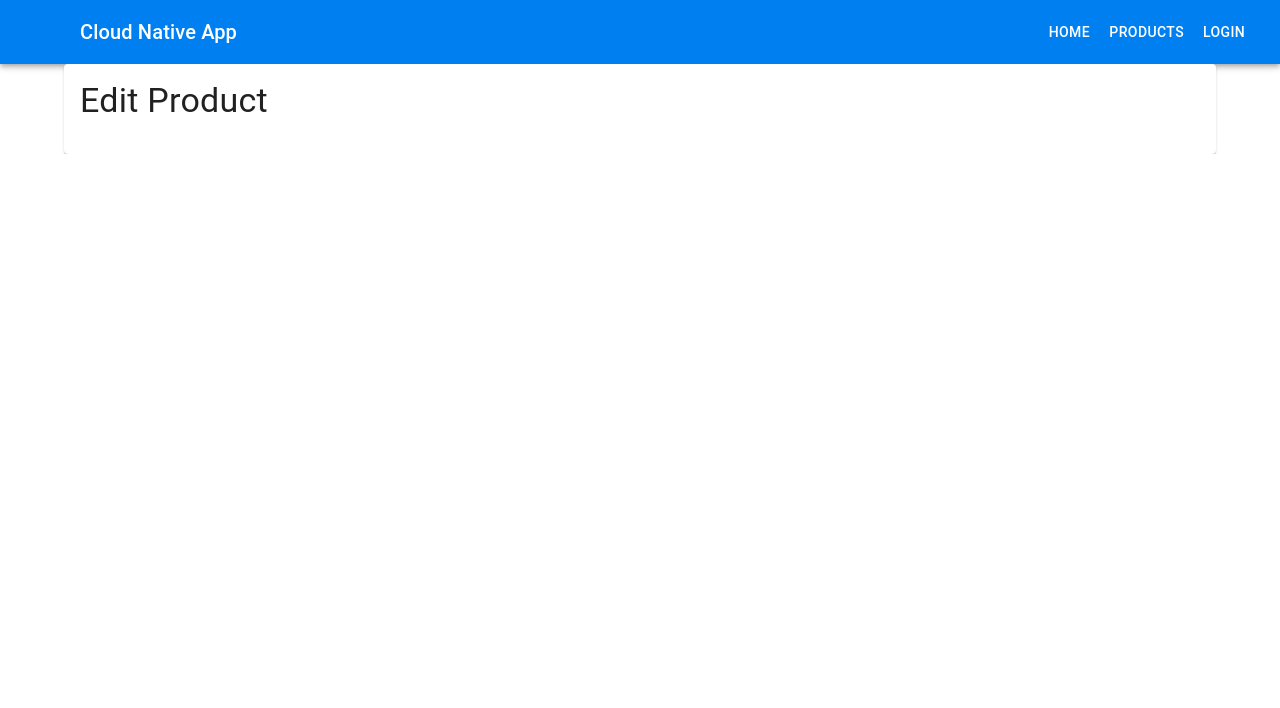
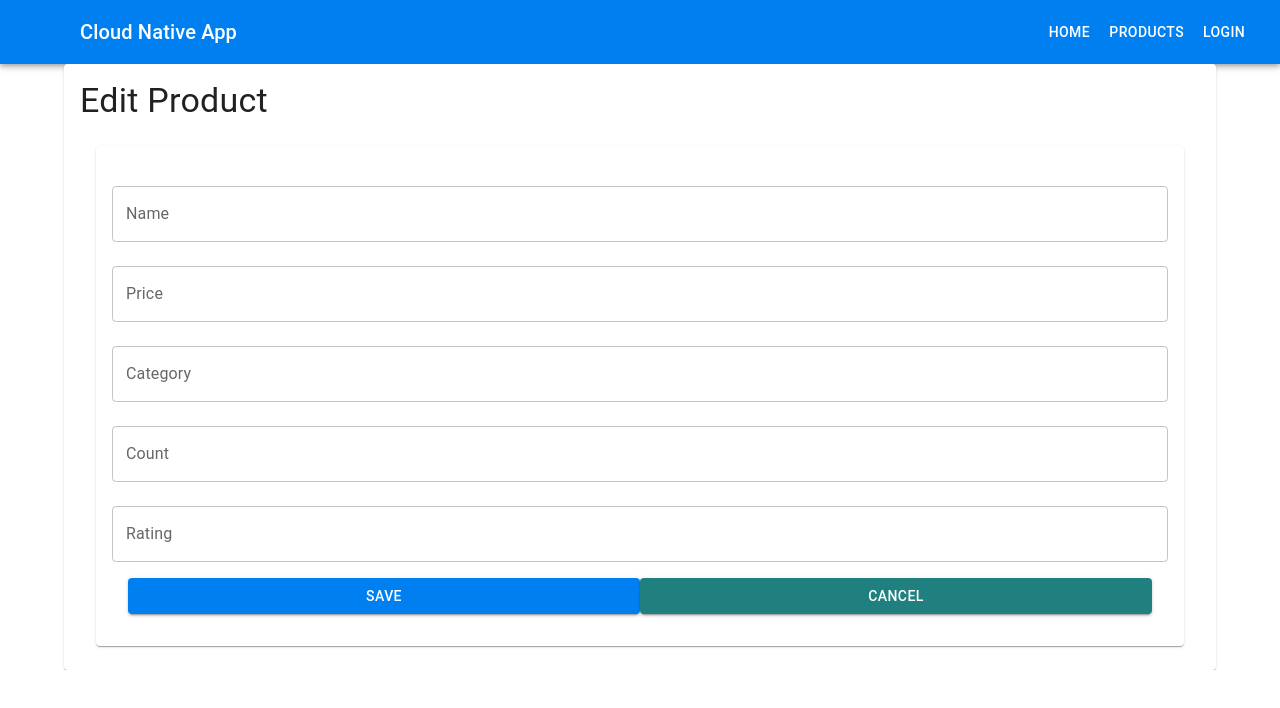
Before and after one commit to Zemiro014/cloudnativeapp, a Next.js app in the folder frontend/: page /products/1 in a window 1280 px wide. Shown: the top 708 px of the page. Built offline with nearby package versions, Linux system fonts and the light colour scheme; some icons are missing.

Commit message:
Working with useForm

```diff
--- a/frontend/package.json
+++ b/frontend/package.json
@@ -14,7 +14,8 @@
     "@mui/material": "^7.3.5",
     "next": "16.0.1",
     "react": "19.2.0",
-    "react-dom": "19.2.0"
+    "react-dom": "19.2.0",
+    "react-hook-form": "^7.66.0"
   },
   "devDependencies": {
     "@testing-library/jest-dom": "^6.9.1",
--- /dev/null
+++ b/frontend/src/app/components/ControllerTextField.js
@@ -0,0 +1,24 @@
+import { TextField } from '@mui/material';
+import { Controller } from 'react-hook-form';
+
+export function ControllerTextField({ name, label, rules, control, errors }) {
+    return (
+    <Controller
+        name={name}
+        control={control}
+        rules={rules}
+        render={({ field }) => (
+            <TextField
+                {...field}
+                label={label}
+                variant="outlined"
+                fullWidth
+                margin="normal"
+                error={Boolean(errors)}
+                helperText={errors ? `${label} is required` : ''}
+            >
+            </TextField>
+        )}
+    />
+    )
+}
--- a/frontend/src/app/products/[id]/page.js
+++ b/frontend/src/app/products/[id]/page.js
@@ -1,15 +1,119 @@
+'use client';
 import React from 'react';
 import List from '@mui/material/List';
+import Button from '@mui/material/Button';
+import Card from '@mui/material/Card';
+import Grid from '@mui/material/Grid';
+import ListItem from '@mui/material/ListItem';
+import { useRouter, useParams } from 'next/navigation';
+import { useForm } from 'react-hook-form';
 import PageHeader from '../../components/pagetemplate/PageHeader';
 import PageContent from '../../components/pagetemplate/PageContent';
+import { ControllerTextField } from '../../components/ControllerTextField';
 
 const pageLabel = 'Edit Product';
 
 export default function Product() {
+    const router = useRouter();
+    const { id } = useParams();
+
+    const {
+        control,
+        handleSubmit,
+        watch,
+        setValue,
+        formState: { errors },
+    } = useForm();
+
+    const onSubmitForm = async () => {
+
+        const name = watch('name');
+        const price = watch('price');
+        const category = watch('category');
+        const count = watch('count');
+        const rating = watch('rating');
+        const body = { name, price, category, count, rating };
+
+        try {
+            if (id === '-1') {
+                alert('insert new product!')
+            } else {
+                alert(`update existing product!`)
+            }
+        router.back();
+        } catch (error) {
+            console.error(error.message);
+        }
+    };
     return (
         <List>
             <PageHeader pageLabel={pageLabel} />
-            <PageContent></PageContent>
+            <PageContent>
+                <ListItem>
+                    <Grid>
+                        <Card sx={{ p: 2 }}>
+                            <form onSubmit={handleSubmit(onSubmitForm)}>
+                                <List>
+                                    <ControllerTextField
+                                        name="name"
+                                        label="Name"
+                                        control={control}
+                                        rules={{ required: true }}
+                                        errors={errors.name}
+                                    />
+                                    <ControllerTextField
+                                        name="price"
+                                        label="Price"
+                                        control={control}
+                                        rules={{ required: true }}
+                                        errors={errors.price}
+                                    />
+                                    <ControllerTextField
+                                        name="category"
+                                        label="Category"
+                                        control={control}
+                                        rules={{ required: true }}
+                                        errors={errors.category}
+                                    />
+                                    <ControllerTextField
+                                        name="count"
+                                        label="Count"
+                                        control={control}
+                                        rules={{ required: true }}
+                                        errors={errors.count}
+                                    />
+                                    <ControllerTextField
+                                        name="rating"
+                                        label="Rating"
+                                        control={control}
+                                        rules={{ required: true }}
+                                        errors={errors.rating}
+                                    />
+                                    <ListItem sx={{ display: 'flex', justifyContent: 'flex-end' }}>
+                                        <Button
+                                            type="submit"
+                                            variant="contained"
+                                            fullWidth
+                                            color="primary"
+                                        >
+                                            Save
+                                        </Button>
+                                        <Button
+                                            variant="contained"
+                                            type='submit'
+                                            color="secondary"
+                                            fullWidth
+                                           href='/products/'
+                                        >
+                                            Cancel
+                                        </Button>
+                                    </ListItem>
+                                </List>
+                            </form>
+                        </Card>
+                    </Grid>
+                </ListItem>
+            </PageContent>
         </List>
     );
 }
```
Also changed, not shown: 1 other file (tests, documents, lock files or other folders).
